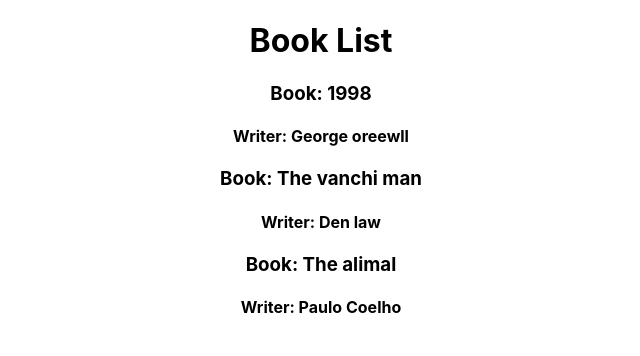
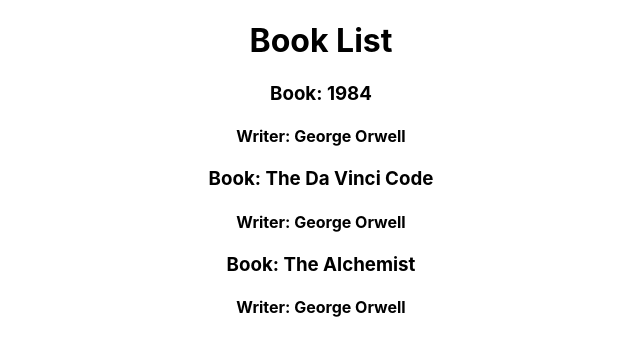
Before and after one commit to soaibsuhel/tesr-repo-update, a React (Create React App) app: page / in a window 1280 px wide. Shown: the top 356 px of the page, without its empty margins (319-959 px from the left). Built offline with nearby package versions, Linux system fonts and the light colour scheme.

Commit message:
indext.js

```diff
--- a/src/App.js
+++ b/src/App.js
@@ -2,24 +2,31 @@ import React, { Component } from 'react';
 import './App.css';
 import Book from './components/Book';
 
-
-//Class Component
 class App extends Component {
-
-  constructor() {
-    super();
-    this.state = {};
+  // State
+  // 16.8
+  state = {
+    books: [
+      { bookName: "1984", writer: "George Orwell" },
+      { bookName: "The Da Vinci Code", writer: "Dan Brown" },
+      { bookName: "The Alchemist", writer: "Paulo Coelho" }
+    ],
+    otherProp: "I am some other Prop"
   }
+  // constructor() {
+  //   super();
+  //   this.state = {};
+  // }
   render() {
     return (
       <div className="App">
         <h1>Book List</h1>
-        <Book bookName="1998" writer="George oreewll" />
-        <Book bookName="The vanchi man" writer="Den law" />
-        <Book bookName="The alimal" writer="Paulo Coelho" />
-
+        <Book bookName={this.state.books[0].bookName} writer={this.state.books[0].writer} />
+        <Book bookName={this.state.books[1].bookName} writer={this.state.books[0].writer} />
+        <Book bookName={this.state.books[2].bookName} writer={this.state.books[0].writer} />
       </div>
     );
   }
 }
+
 export default App;
```
